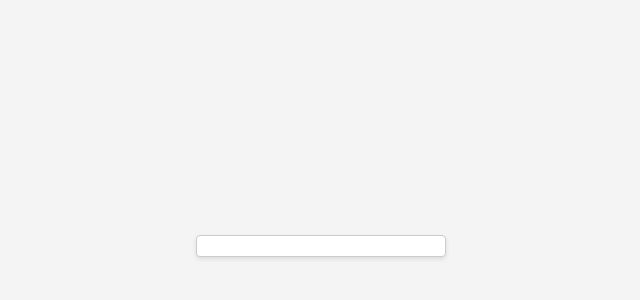
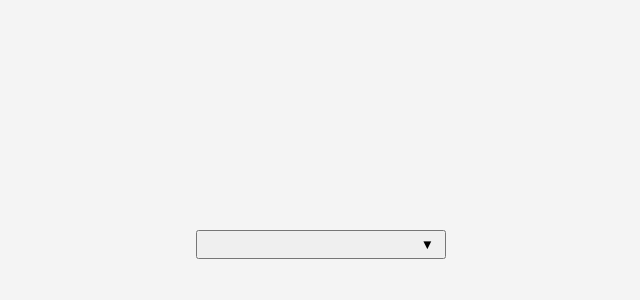
Before and after one commit to svaddadhi/HiveReactComponent, a React (Create React App) app in the folder hive-dropdown-component/: page / in a window 1280 px wide. Shown: the part 164-464 px from the top of the page, without its empty margins (319-959 px from the left). Built offline with nearby package versions, Linux system fonts and the light colour scheme.

Commit message:
cleaning up and working on styling

```diff
--- a/hive-dropdown-component/src/components/Dropdown.css
+++ b/hive-dropdown-component/src/components/Dropdown.css
@@ -5,17 +5,17 @@
 }
 
 .dropdown button {
-    width: 100%;
-    padding: 10px 15px;
-    border: 1px solid #ccc;
-    border-radius: 4px;
-    background-color: #fff;
-    cursor: pointer;
-    font-size: 16px;
-    outline: none;
-    box-shadow: 0 2px 4px rgba(0,0,0,0.1);
-    transition: background-color 0.2s;
+    display: flex;               /* Make the button a flex container. */
+    justify-content: space-between;  /* Align items to the left and right. */
+    align-items: center;            /* Vertically align items in the center. */
+    width: 100%;                   /* Ensure the button takes up the full width. */
+    padding: 5px 10px;             /* Provide some padding for aesthetics. */
 }
+
+.arrow {
+    margin-left: auto;             /* Push the arrow to the right. */
+}
+
 
 .dropdown button:hover {
     background-color: #f5f5f5;
--- a/hive-dropdown-component/src/components/Dropdown.js
+++ b/hive-dropdown-component/src/components/Dropdown.js
@@ -1,5 +1,7 @@
 import React, { useState } from 'react';
-import './Dropdown.css'
+import { toggleItemInArray, selectAllItems, deselectAllItems } from '../utils/dropDownUtils';
+import DropdownItem from './DropdownItem';
+import './Dropdown.css';
 
 const Dropdown = ({ items, isMulti = false }) => {
     const [isOpen, setIsOpen] = useState(false);
@@ -11,49 +13,35 @@ const Dropdown = ({ items, isMulti = false }) => {
 
     const handleItemClick = (item) => {
         if (isMulti) {
-            setSelectedItems(prevState => {
-                if (prevState.includes(item)) {
-                    return prevState.filter(i => i !== item);
-                } else {
-                    return [...prevState, item];
-                }
-            });
+            setSelectedItems(prevState => toggleItemInArray(prevState, item));
         } else {
             setSelectedItems([item]);
             setIsOpen(false);
         }
     };
 
-    const selectAll = () => {
-        setSelectedItems(items);
-    };
-
-    const deselectAll = () => {
-        setSelectedItems([]);
-    };
-
     return (
         <div className="dropdown">
             <button onClick={toggleDropdown}>
-                {selectedItems.join(', ')}
+                {selectedItems.join(', ')} <span className="arrow">{isOpen ? '▲' : '▼'}</span>
             </button>
+
 
             {isOpen && (
                 <ul>
                     {isMulti && (
                         <>
-                            <li onClick={selectAll}>Select All</li>
-                            <li onClick={deselectAll}>Deselect All</li>
+                            <li onClick={() => setSelectedItems(selectAllItems(items))}>Select All</li>
+                            <li onClick={() => setSelectedItems(deselectAllItems())}>Deselect All</li>
                         </>
                     )}
                     {items.map(item => (
-                        <li
+                        <DropdownItem
                             key={item}
-                            onClick={() => handleItemClick(item)}
-                            className={selectedItems.includes(item) ? 'selected' : ''}
-                        >
-                            {item}
-                        </li>
+                            item={item}
+                            handleItemClick={handleItemClick}
+                            isSelected={selectedItems.includes(item)}
+                        />
                     ))}
                 </ul>
             )}
--- /dev/null
+++ b/hive-dropdown-component/src/components/DropdownItem.js
@@ -0,0 +1,14 @@
+import React from 'react';
+
+const DropdownItem = ({ item, handleItemClick, isSelected }) => {
+    return (
+        <li
+            onClick={() => handleItemClick(item)}
+            className={isSelected ? 'selected' : ''}
+        >
+            {item}
+        </li>
+    );
+};
+
+export default DropdownItem;
--- /dev/null
+++ b/hive-dropdown-component/src/utils/dropDownUtils.js
@@ -0,0 +1,11 @@
+export const toggleItemInArray = (array, item) => {
+    if (array.includes(item)) {
+        return array.filter(i => i !== item);
+    } else {
+        return [...array, item];
+    }
+};
+
+export const selectAllItems = (items) => items;
+
+export const deselectAllItems = () => [];
```
